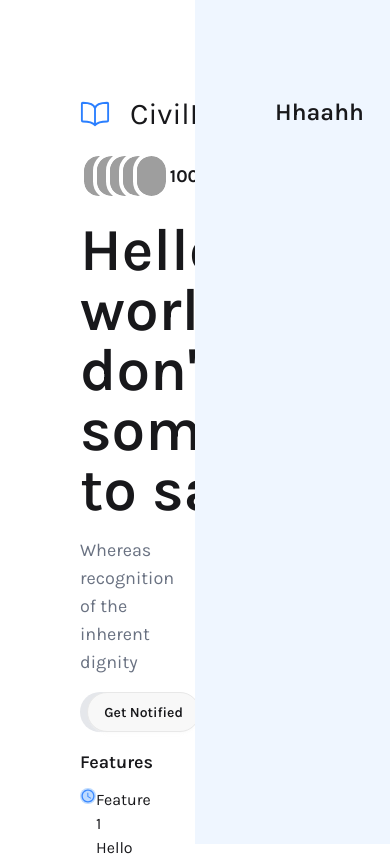
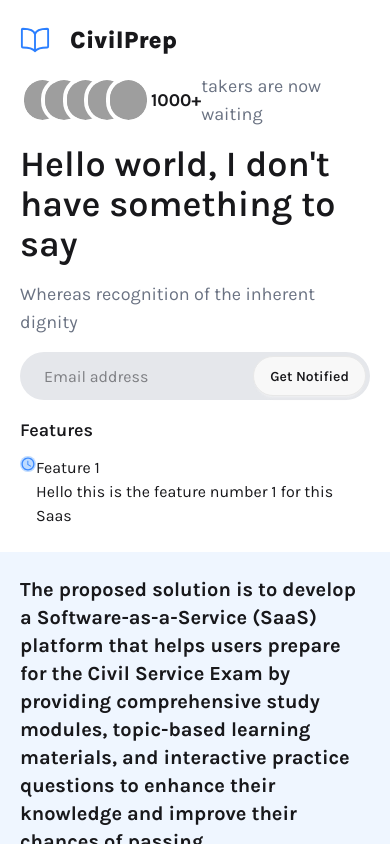
Before and after one commit to urkiddennn/CivilPrep-Waitlist, a React (Vite) app: page / in a window 390 px wide. Shown: the top 856 px of the page. Built offline with nearby package versions, Linux system fonts and the light colour scheme; grey boxes are pictures that could not be loaded.

Commit message:
Update: Added the left side with an image

```diff
--- a/src/App.jsx
+++ b/src/App.jsx
@@ -3,7 +3,10 @@ import RightSplit from "./components/RightSplit";
 
 function App() {
   return (
-    <div className="w-full h-screen flex" data-theme="light">
+    <div
+      className="w-full h-screen flex sm:flex-row flex-col overflow-hidden"
+      data-theme="light"
+    >
       <LeftSplit />
       <RightSplit />
     </div>
--- a/src/components/InputEmail.jsx
+++ b/src/components/InputEmail.jsx
@@ -1,12 +1,14 @@
 const InputEmail = () => {
   return (
-    <div className="w-auto h-12 flex justify-center items-center bg-gray-200 rounded-full pl-5 pr-1">
+    <div className="sm:w-auto w-full h-12 flex justify-center items-center bg-gray-200 rounded-full pl-6 pr-1">
       <input
         type="text"
         placeholder="Email address"
         className="w-full h-full outline-none"
       />
-      <button className="btn rounded-full">Get Notified</button>
+      <button className="btn rounded-full hover:bg-gray-900 hover:text-white">
+        Get Notified
+      </button>
     </div>
   );
 };
--- a/src/components/LeftSplit.jsx
+++ b/src/components/LeftSplit.jsx
@@ -4,14 +4,14 @@ import { IoBookOutline } from "react-icons/io5";
 import { IoMdTime } from "react-icons/io";
 const LeftSplit = () => {
   return (
-    <div className="w-1/2 h-full flex flex-col gap-4 justify-start items-start px-20 py-24">
+    <div className="sm:w-1/2 w-full h-full flex flex-col gap-4 justify-start items-start md:px-20 sm:px-10 px-5  md:py-24 sm:py-12 py-6">
       <div className="flex text-3xl justify-center items-center gap-5">
         <IoBookOutline className="text-blue-500" />
-        <h1>CivilPrep</h1>
+        <h1 className="font-extrabold text-2xl">CivilPrep</h1>
       </div>
 
       <AvatarStack numberProfile={1000} />
-      <h1 className="text-6xl font-semibold">
+      <h1 className="sm:text-6xl text-4xl font-semibold">
         Hello world, I don't have something to say
       </h1>
       <p className="text-lg text-gray-500">
--- a/src/components/RightSplit.jsx
+++ b/src/components/RightSplit.jsx
@@ -1,7 +1,22 @@
+import bg from "../../bg.png";
+
 const RightSplit = () => {
   return (
-    <div className="w-1/2 h-full flex justify-start items-start bg-blue-50 px-20 py-24">
-      <h1 className="font-semibold text-2xl">Hhaahh</h1>
+    <div className="sm:w-1/2 w-full h-full flex flex-col gap-4 justify-start items-start md:px-20 sm:px-10 px-5  md:py-24 sm:py-12 py-6 relative bg-blue-50">
+      <h1 className="font-bold sm:text-2xl text-xl">
+        The proposed solution is to develop a Software-as-a-Service (SaaS)
+        platform that helps users prepare for the Civil Service Exam by
+        providing comprehensive study modules, topic-based learning materials,
+        and interactive practice questions to enhance their knowledge and
+        improve their chances of passing.
+      </h1>
+      <h1 className="text-xl font-bold mt-10">- Richard Banguiz </h1>
+      <p className="text-xl text-gray-500">CEO and Founder</p>
+      <img
+        src={bg}
+        alt=""
+        className="absolute sm:-bottom-20 -bottom-14 sm:left-96 -right-46 rounded-3xl border-4 sm:scale-150 scale-75"
+      />
     </div>
   );
 };
```
Also changed, not shown: bg.png (added).
